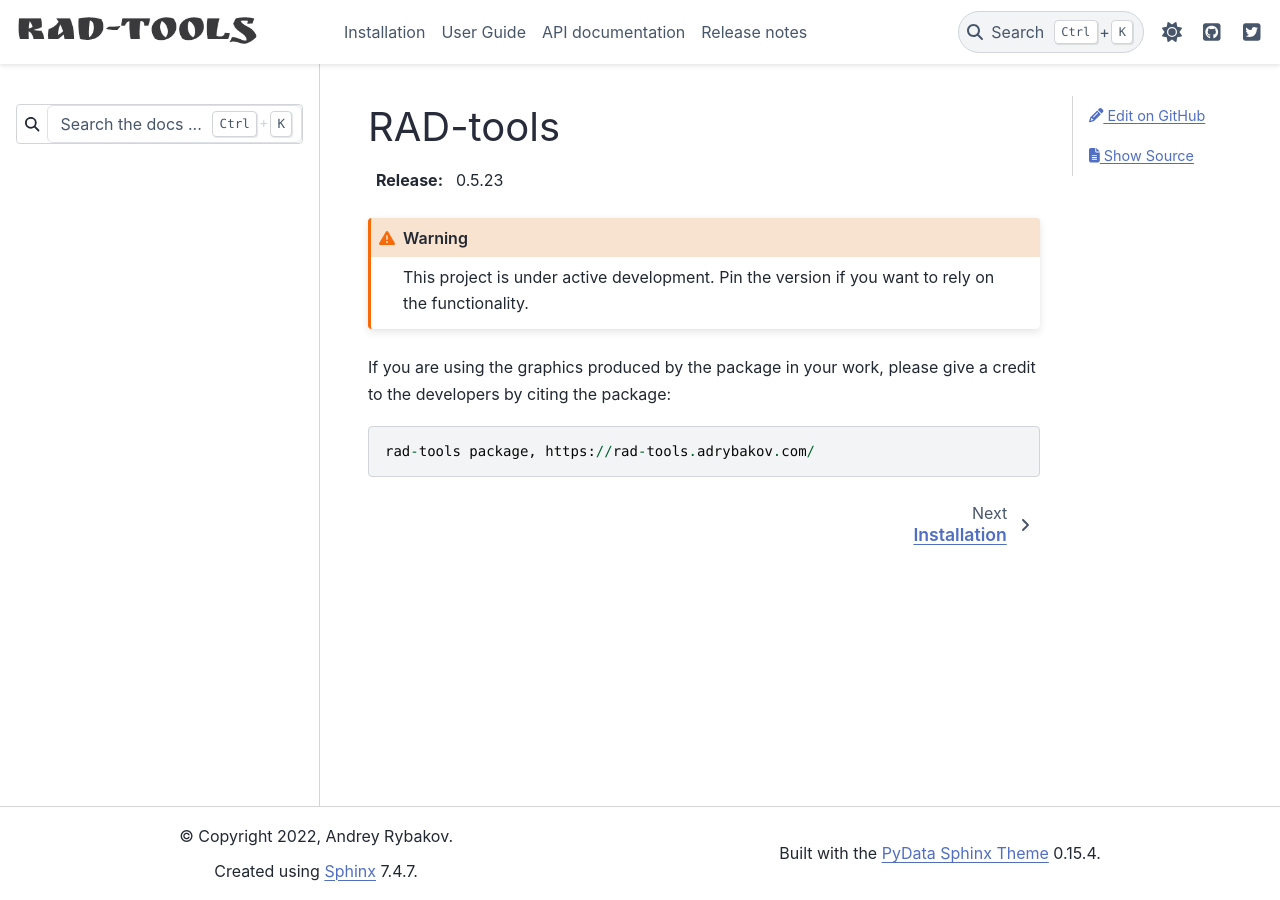
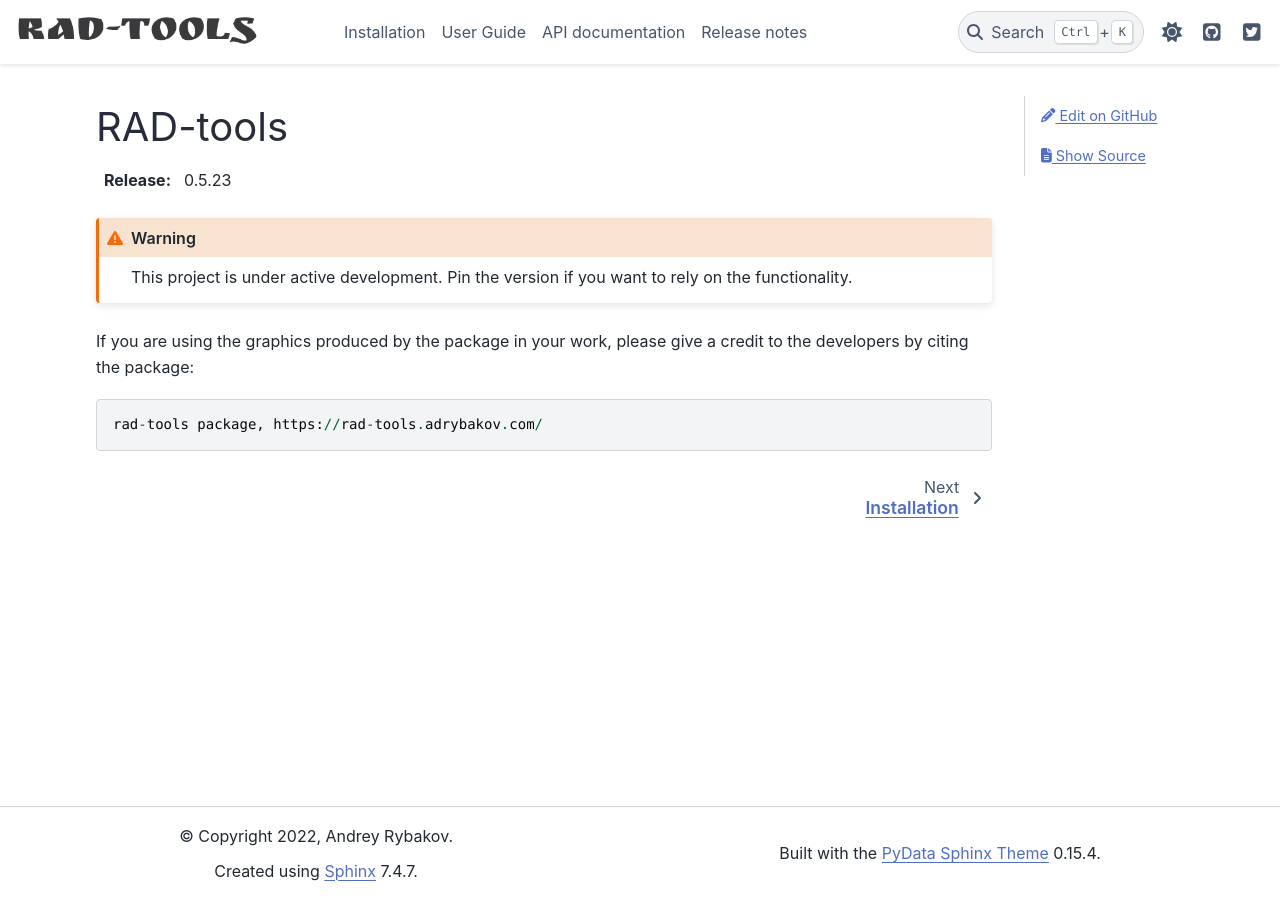
Before and after one commit to adrybakov/rad-tools, a Sphinx documentation site: the page built from docs/source/index.rst, in a window 1280 px wide. Built offline with Sphinx 7.4.7 and the PyData theme 0.15.4, drawn with Linux system fonts in a browser that asks for light colours.

Commit message:
Turn off left sidebar for some pages of docs

```diff
--- a/docs/source/conf.py
+++ b/docs/source/conf.py
@@ -91,7 +91,8 @@ html_theme_options = {
     "icon_links": [],  # pydata bugfix
 }
 
-html_sidebars = {"**": ["search-field.html", "sidebar-nav-bs", "sidebar-ethical-ads"]}
+
+# html_sidebars = {"**": ["search-field.html", "sidebar-nav-bs", "sidebar-ethical-ads"]}
 
 htmlhelp_basename = "rad-tools"
 
```
